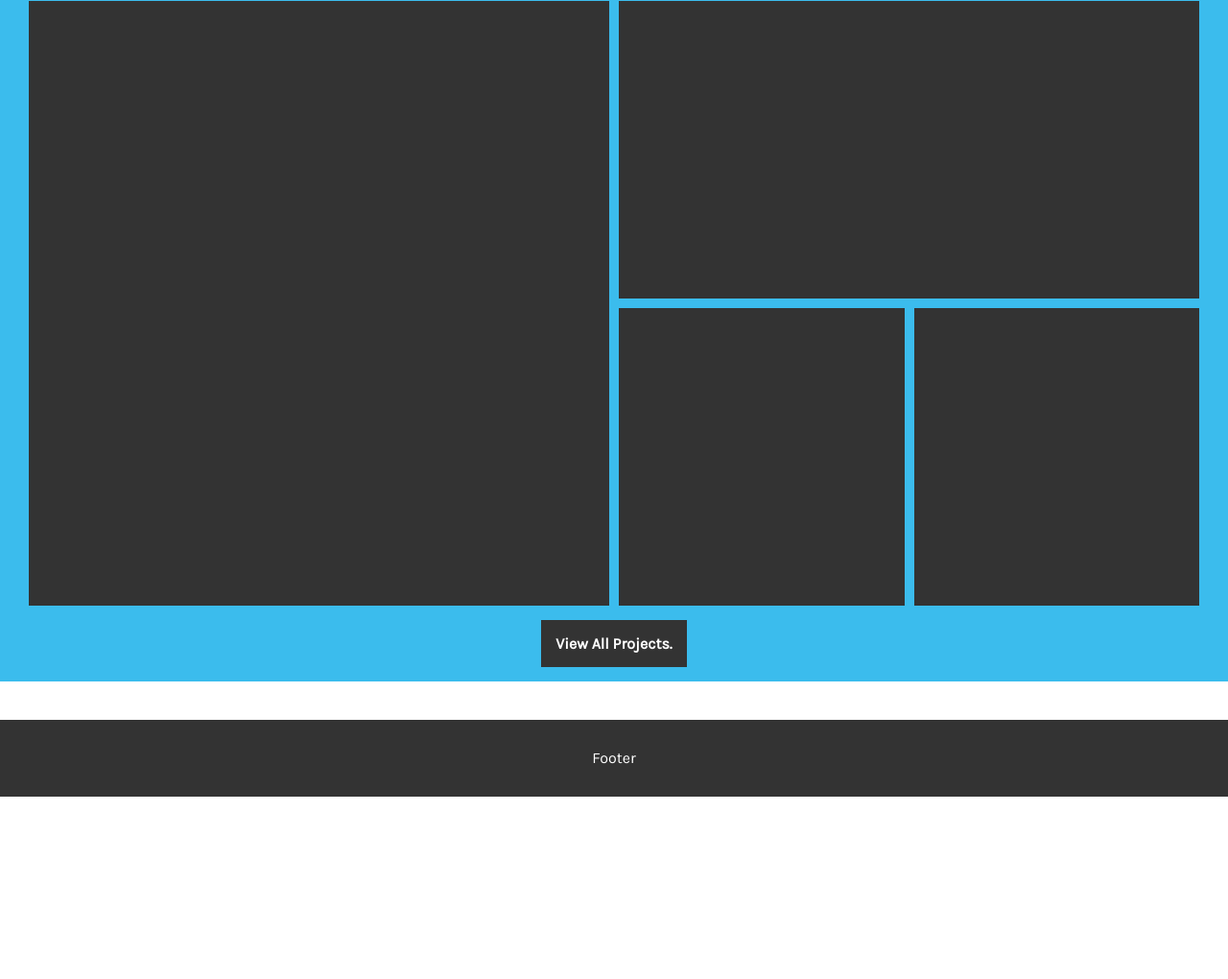
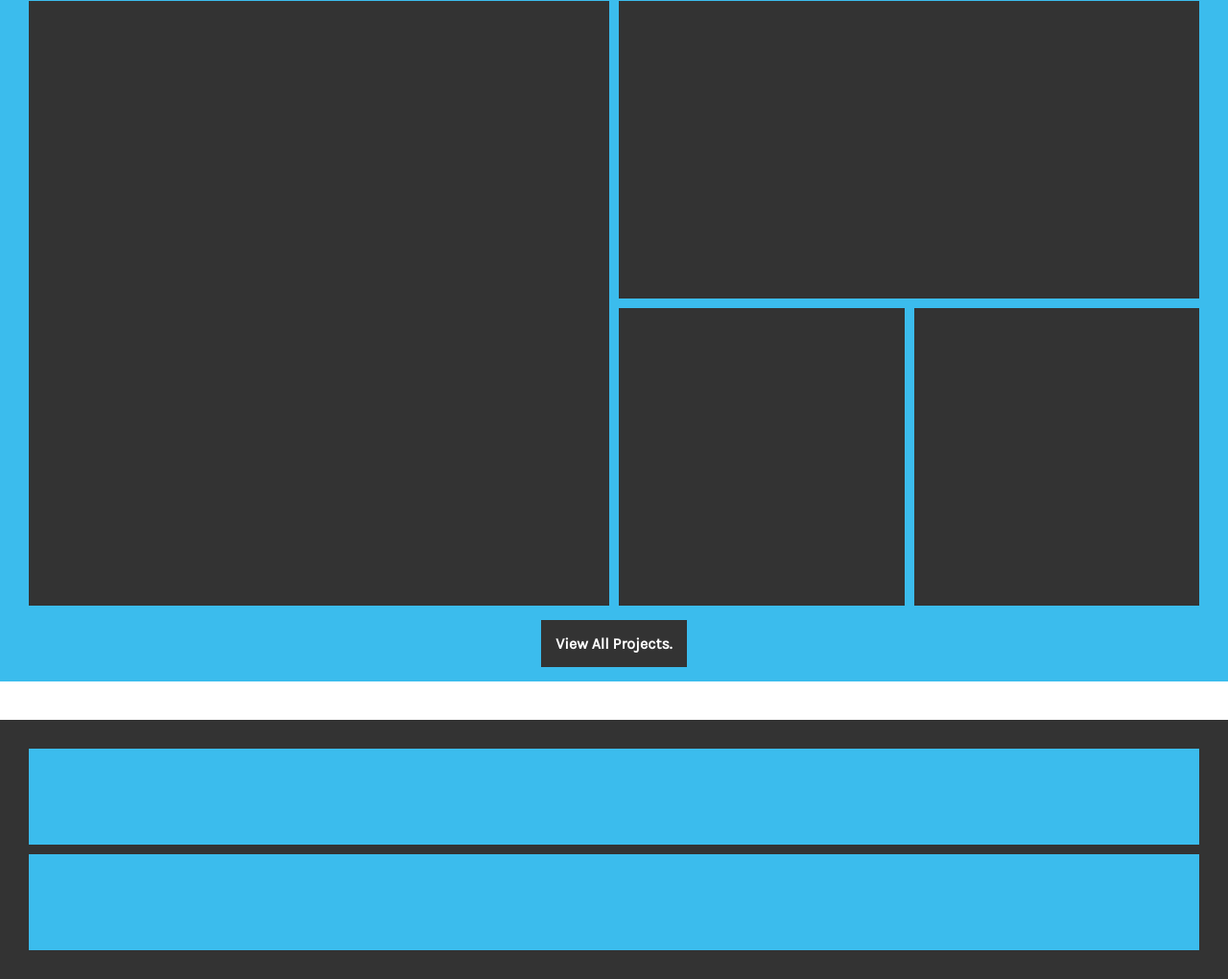
Before and after one commit to doxuan994/rockettpootoforio, a plain HTML site: page index.html in a window 1280 px wide. Shown: the part 156-1176 px from the top of the page at 96% size. Before the commit the page ends 986 px from the top, so only its background shows below. Drawn offline with Linux system fonts and the light colour scheme.

Commit message:
Added footer.

```diff
--- a/css/style.css
+++ b/css/style.css
@@ -285,3 +285,15 @@ Footer
 @media screen and (min-width: 760px) {
     #content > footer { margin-top: 20px; }
 }
+#colophon {
+    display: flex;
+    flex-wrap: wrap;
+}
+#colophon > div {
+    background-color: #3bbced;
+    width: 100%;
+    height: 100px;
+}
+#colophon > div:first-child {
+    margin-bottom: 10px;
+}
--- a/index.html
+++ b/index.html
@@ -48,7 +48,14 @@
 
 
 
-    <footer>Footer</footer>
+    <footer id="colophon" class="site-footer">
+        <div class="social">
+
+        </div>
+        <div class="copyright">
+
+        </div>
+    </footer>
 </div>
 </body>
 </html>
```
